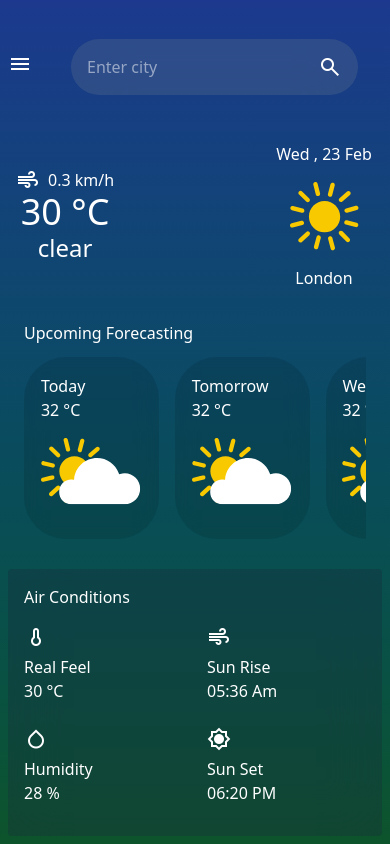
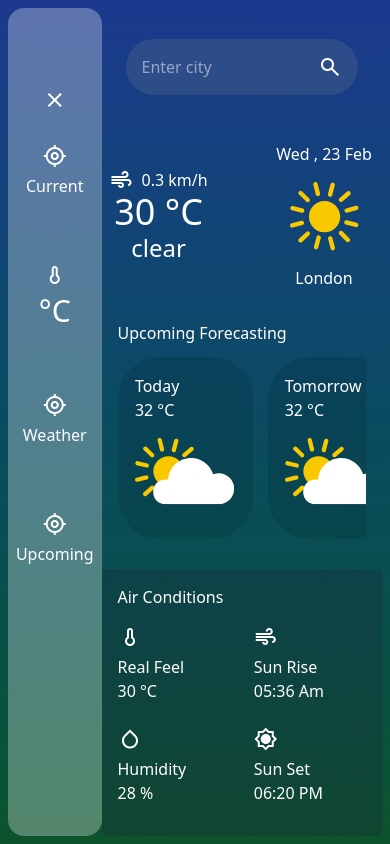
Before and after one commit to deepaktulera/Weather-Web-App, a website: page weather.html in a window 390 px wide. Both pictures are taken after a click on the button "menu". Drawn offline with nearby package versions, Linux system fonts and the light colour scheme.

Commit message:
Add Side Bar functionality and Hot and Cold functionality

```diff
--- a/src/input.css
+++ b/src/input.css
@@ -25,3 +25,13 @@
 .important-links span{
   font-size: 5vw;
 }
+
+#close{
+    display: none;
+}
+
+@media (max-width: 640px) {
+  #close{
+    display: block;
+  }
+}
--- a/src/script.js
+++ b/src/script.js
@@ -22,8 +22,10 @@
 const humidityTxt = document.getElementById("humidity");
 const sunsetTxt = document.getElementById("sunset");
 const menuBtn = document.querySelector(".menu");
+const closeBtn = document.getElementById("close")
+const wrapperDiv = document.getElementById("wrapper");
 const upcomingContent = document.getElementById("upcoming");
-const sidebar = document.querySelector(".important-links");
+const sidebar = document.getElementById("important-links");
 const sidebarBtns = document.querySelectorAll(".important-links button");
 const forecastItemsContainer = document.getElementById("forecastItems");
 
@@ -72,13 +74,13 @@
 
     if (isCelsius) {
 
-        const fahrenheit = (currentTemp * 9/5) + 32;
+        const fahrenheit = (currentTemp * 9 / 5) + 32;
         tempTxt.textContent = Math.round(fahrenheit) + "°F";
         degreeText.innerText = "°F";
 
         forecastTemps.forEach(temp => {
             const c = temp.dataset.temp;
-            const f = (c * 9/5) + 32;
+            const f = (c * 9 / 5) + 32;
             temp.textContent = Math.round(f) + " °F";
         });
 
@@ -191,6 +193,7 @@
     cityTxt.textContent = name;
     currentTemp = Math.floor(temp);
     tempTxt.textContent = currentTemp + '°C';
+
     conditionTxt.textContent = main;
     current_dateTxt.textContent = getCurrentDate();
     windTxt.textContent = speed + ' m/s';
@@ -226,6 +229,15 @@
     cityTxt.textContent = country;
     currentTemp = Math.floor(temp);
     tempTxt.textContent = currentTemp + '°C';
+    if(currentTemp >= Math.floor(30)){
+        wrapperDiv.classList.remove("from-blue-900", "to-green-900");
+        wrapperDiv.classList.add("from-red-700", "to-yellow-400");
+    }else if(currentTemp <= Math.floor(10)){
+        wrapperDiv.classList.remove("from-blue-900", "to-green-900");
+        wrapperDiv.classList.add("from-blue-400", "to-blue-800");
+    }else{
+        wrapperDiv.classList.add("from-blue-900", "to-green-900");
+    }
     conditionTxt.textContent = main;
     current_dateTxt.textContent = getCurrentDate();
     windTxt.textContent = speed + 'm/s';
@@ -279,3 +291,24 @@
 
     forecastItemsContainer.insertAdjacentHTML("beforeend", html);
 }
+
+function openMenu() {
+    wrapperDiv.style.display = "grid";
+    wrapperDiv.style.gridTemplateColumns = "1fr 3fr";
+    sidebar.style.display = "flex";
+    sidebar.style.flexDirection = "column";
+    menuBtn.style.display = "none";
+}
+
+function closeMenu() {
+    wrapperDiv.style.gridTemplateColumns = "1fr";
+
+    if (window.innerWidth < 640) {
+        sidebar.style.display = "none";
+    }
+
+    menuBtn.style.display = "block";
+}
+
+menuBtn.addEventListener("click", (openMenu));
+closeBtn.addEventListener("click", closeMenu);
--- a/weather.html
+++ b/weather.html
@@ -10,29 +10,38 @@
 </head>
 
 <body>
-    <div
-        class="wrapper min-h-screen w-screen box-border p-2 text-white bg-linear-to-b from-blue-900 to-green-900 grid sm:grid-cols-[2fr_9fr]">
+    <div id="wrapper"
+        class="min-h-screen w-screen box-border p-2 text-white bg-linear-to-b from-blue-900 to-green-900 grid sm:grid-cols-[2fr_9fr]">
         <!-- Left aside bar -->
-        <aside
-            class="important-links bg-slate-50/30 backdrop-blur-xl rounded-2xl hidden sm:flex sm:flex-col sm:justify-evenly">
+        <aside id="important-links"
+            class="bg-slate-50/30 backdrop-blur-xl rounded-2xl hidden sm:flex sm:flex-col sm:justify-center py-20 gap-8">
+
+            <span id="close" class="material-symbols-outlined self-center flex cursor-pointer">close</span>
+            <section class="flex flex-col h-[50vh] justify-between items-center">
+
                 <button id="currect-location" class="cursor-pointer">
                     <span class="material-symbols-outlined">my_location</span>
                     <h2>Current</h2>
                 </button>
+
                 <button id="changeDegree" class="cursor-pointer">
                     <span class="material-symbols-outlined text-9xl">thermometer</span>
                     <h2 id="degree" class="text-3xl">°C</h2>
                 </button>
+
                 <button class="cursor-pointer">
                     <span class="material-symbols-outlined">my_location</span>
                     <h2>Weather</h2>
                 </button>
+
                 <button class="cursor-pointer">
                     <span class="material-symbols-outlined">my_location</span>
                     <h2>Upcoming</h2>
                 </button>
+
+            </section>
+
         </aside>
-
         <!-- main container-->
         <main class="grid grid-cols-1 sm:p-2 sm:grid-cols-1">
             <!-- serch bar -->
```
Also changed, not shown: src/output.css. Lines whose indentation alone changed are shown as unchanged.
